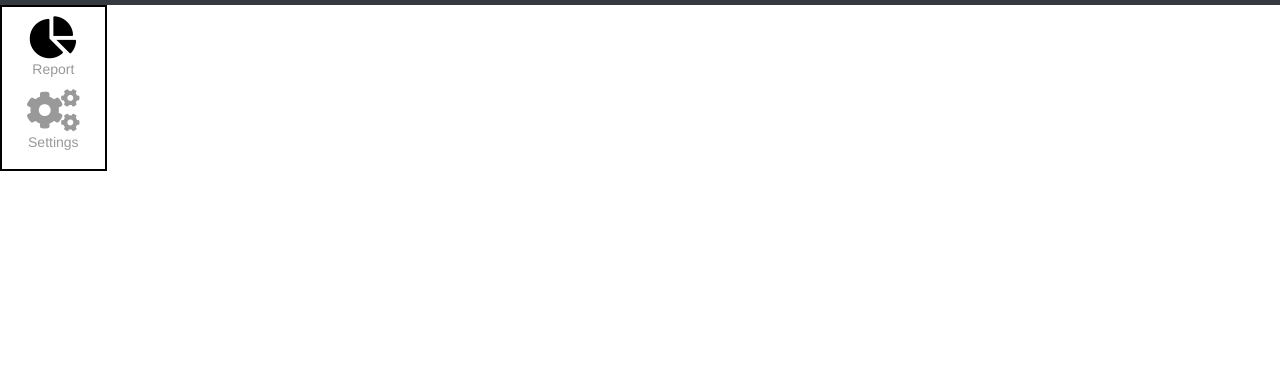
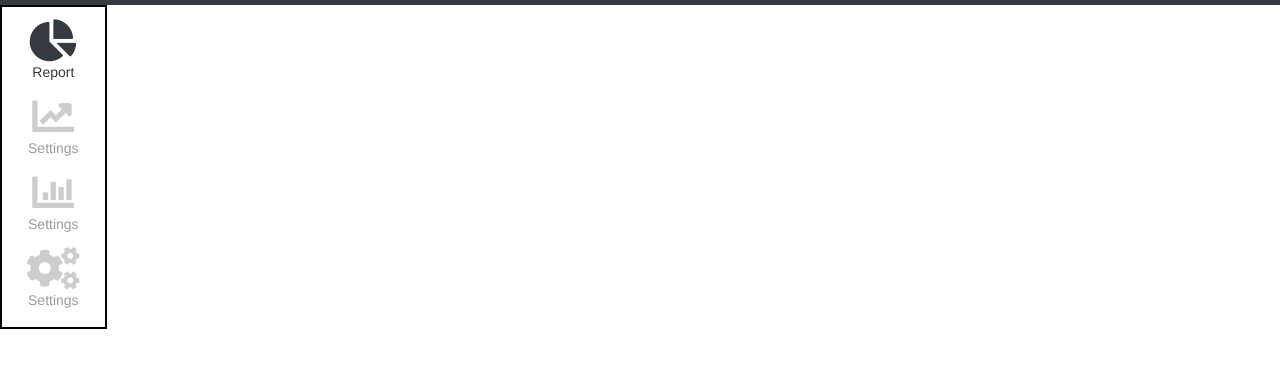
Before and after one commit to slavnovdv/app_site, a plain HTML site: page index.html in a window 1280 px wide. Shown: the part 61-428 px from the top of the page. Drawn offline with Linux system fonts and the light colour scheme.

Commit message:
Доработал кнопки на вертикальном меню

```diff
--- a/css/style.css
+++ b/css/style.css
@@ -1,20 +1,18 @@
-*{
+* {
   margin: 0;
   padding: 0;
   font-family: "Helvetica Neue", Helvetica, Arial, sans-serif;
 }
 
-a{
+a {
   text-decoration: none;
 }
 
-li
-{
+li {
   text-decoration: none;
   list-style: none;
 }
-.no-indent
- {
+.no-indent {
   margin: 0 !important;
   padding: 0 !important;
 }
@@ -22,57 +20,45 @@ li
 /*------------------- Новые настройки-------------------*/
 
 /* Вертикальное меню*/
-.menu_vert
-{
+.menu_vert {
   border: 2px solid #020000;
   background: #fff;
   font-size: 14px;
   min-width: 80px;
   -webkit-font-smoothing: antialiased;
 }
-/* ------- LI--------*/
-.menu_vert li
-{
-    padding: 9px 0 0 0;
+
+.menu_vert li {
+  padding: 12px 0 0 0;
   text-align: center;
 }
 
-.menu_vert li:hover .icon_report .icon_settings
-{
-    top: 10px;
-    color: black;
-    opacity: 0.9;
+.menu_vert li:hover .icon_settings {
+  bottom: 4px;
+  color: #343a40;
+  opacity: 1;
 }
 
-.menu_vert li:hover a
-{
-    color: black;
-}
-
-/*--------A---------*/
-.menu_vert a
-{
-    color: #999;
-}
-
-.menu_vert a .icon_active
-{
-    color: black;
-}
-
-.menu_vert a:hover
-{
+.menu_vert li:hover a {
+  color: #343a40;
+  opacity: 1;
   text-decoration: none;
 }
 
-/*----Кнопки-----*/
-.menu_vert a .icon_report .icon_settings
-{
-    position: relative;
-    opacity: 0.3;
+.menu_vert a {
+  color: #343a40;
+  -webkit-font-smoothing: antialiased;
+  opacity: 0.5;
 }
 
+.menu_vert .icon_settings {
+  position: relative;
+  opacity: 0.5;
+}
 
+.menu_vert .icon_active {
+  opacity: 1;
+}
 
 /* ------------ Нужный пример---------------------*/
 /*.menu_vert a .icon_report::before
--- a/index.html
+++ b/index.html
@@ -21,31 +21,41 @@
             <div class="menu_vert col-sm-1 no-indent">
                 <ul>
                     <li>
-                        <a href="#">
-                                <div class="icon_report icon_active"><i class="fas fa-chart-pie fa-3x"></i></div>
-                                Report
+                        <a href="#" class="icon_active">
+                            <div class="icon_settings icon_active">
+                                <i class="fas fa-chart-pie fa-3x"></i>
+                            </div>
+                            Report
                         </a>
                     </li>
                     <li>
-                            <a href="#">
-                                    <div class="icon_settings"><i class="fas fa-cogs fa-3x"></i></div>
-                                    Settings
-                            </a>
-                        </li>
+                        <a href="#">
+                            <div class="icon_settings">
+                                <i class="fas fa-chart-line fa-3x"></i>
+                            </div>
+                            Settings
+                        </a>
+                    </li>
+                    </li>
+                    <li>
+                        <a href="#">
+                            <div class="icon_settings">
+                                <i class="fas fa-chart-bar fa-3x"></i>
+                            </div>
+                            Settings
+                        </a>
+                    </li>
+                    </li>
+                    <li>
+                        <a href="#">
+                            <div class="icon_settings">
+                                <i class="fas fa-cogs fa-3x"></i>
+                            </div>
+                            Settings
+                        </a>
+                    </li>
                 </ul>
             </div>
-            <!--ul class="nav col-1 flex-column menu_left">
-                <li class="nav-item menu_left_item">
-                    <div class = "menu_left_icon"><i class="fas fa-chart-bar fa-2x"></i></div>
-                    <a class="nav-link menu_left_item_a" href="#">
-                        Report
-                    </a>
-                </li>
-                <li class="nav-item menu_left_item">
-                    <a class="nav-link menu_left_item_a" href="#"><i class="fas fa-cogs fa-2x"></i>Setings</a>
-                </li>
-            </ul>
-            </nav-->
         </div>
     </div>
     <script src="js/script.js"></script>
```
Lines whose indentation alone changed are shown as unchanged.
